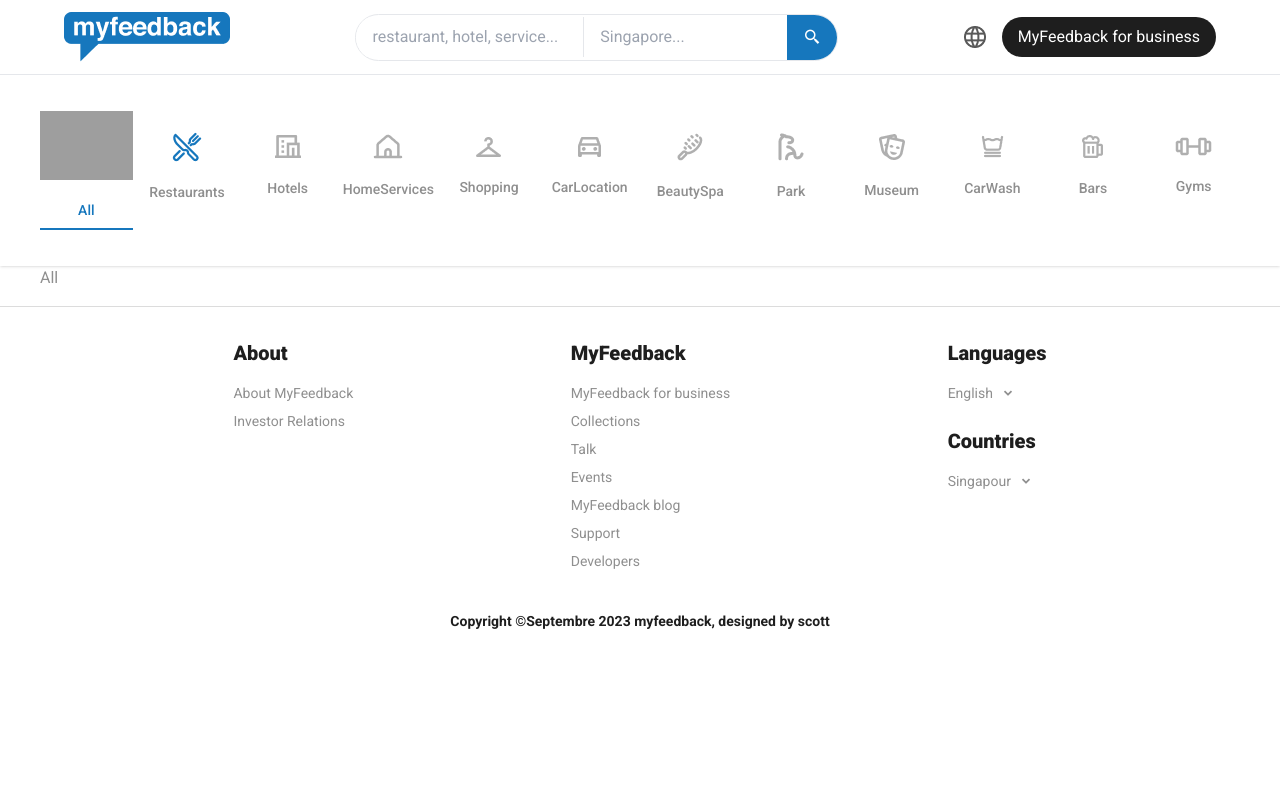
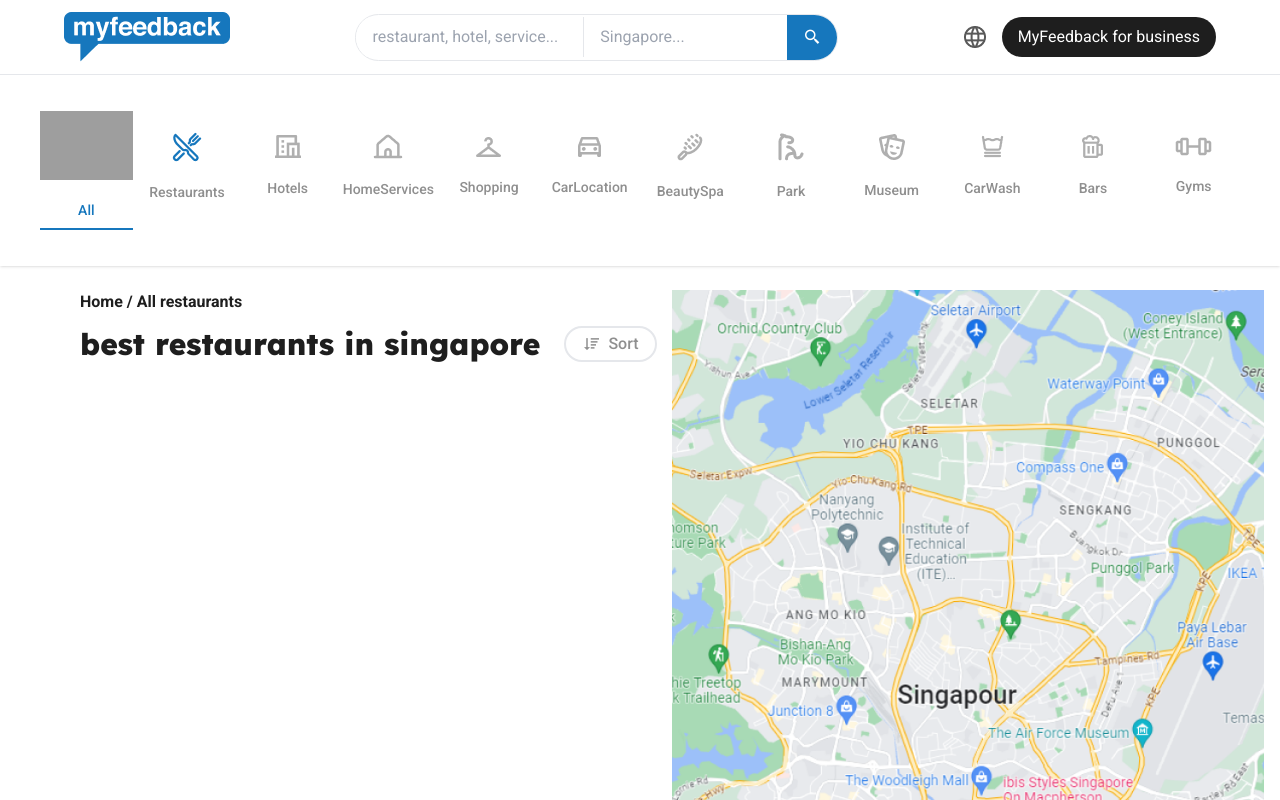
Before and after one commit to shakil-devcraft/myfeedback, a React (Vite) app: page / in a window 1280 px wide. Shown: the top 800 px of the page. Built offline with nearby package versions, Linux system fonts and the light colour scheme; grey boxes are pictures that could not be loaded.

Commit message:
all res some complete

```diff
--- a/src/components/Navbar/Navbar.jsx
+++ b/src/components/Navbar/Navbar.jsx
@@ -1,11 +1,16 @@
 // import { navItems } from "../../api";
+import { useLocation } from "react-router-dom";
 import Button from "../shared/Button/Button";
 import Container from "../shared/Container/Container";
 import NavItem from "./NavItem";
 
 const Navbar = () => {
+
+  const loc = useLocation("/");
+  console.log(loc);
+
   return (
-    <nav className="w-full z-50 shadow bg-white">
+    <nav className={`w-full z-50 shadow bg-white`}>
       <div className="border-b">
         <Container>
           {/* Top Navbar */}
@@ -41,23 +46,15 @@
           </div>
         </Container>
       </div>
-      {/* Bottom Navbar */}
-      {/* <section>
-        <Container>
-          <div className="grid grid-cols-3 md:grid-cols-6 lg:grid-cols-12 gap-6 lg:gap-2 justify-center items-center text-center py-3">
-            {navItems?.map((item, index) => (
-              <NavItem
-                key={index}
-                label={item?.itemName}
-                img={item?.img}
-                link={item?.link}
-              />
-            ))}
-          </div>
-        </Container>
-      </section> */}
 
       {/* Bottom Navbar */}
+      {/* {
+        !loc && <section>
+        <Container>
+            <NavItem />
+        </Container>
+      </section>
+      } */}
       <section>
         <Container>
             <NavItem />
--- a/src/pages/All/All.jsx
+++ b/src/pages/All/All.jsx
@@ -1,12 +1,22 @@
-import Container from "../../components/shared/Container/Container";
+import Button from "../../components/shared/Button/Button";
 
 
 const All = () => {
+
   return (
-    <section>
-      <Container>
-        All
-      </Container>
+    <section className="px-4 md:pl-6 lg:pl-20">
+      <div className="grid grid-cols-1 md:grid-cols-2 pt-6">
+        <div>
+          <h4 className="font-roboto text-d-color font-semibold mb-3">Home / All restaurants</h4>
+          <div className="flex justify-start items-center gap-6">
+            <h1 className="font-extrabold font-lexend text-3xl text-d-color">best restaurants in singapore</h1>
+            <Button label="Sort" leftIcon={<i className='bx bx-sort-down'></i>} className="font-medium text-l-color text-base bg-transparent rounded-full border-2 py-2 md:py-1 px-4" />
+          </div>
+        </div>
+        <div>
+          <img className="float-right" src="/img/map.png" alt="" />
+        </div>
+      </div>
     </section>
   );
 };
```
